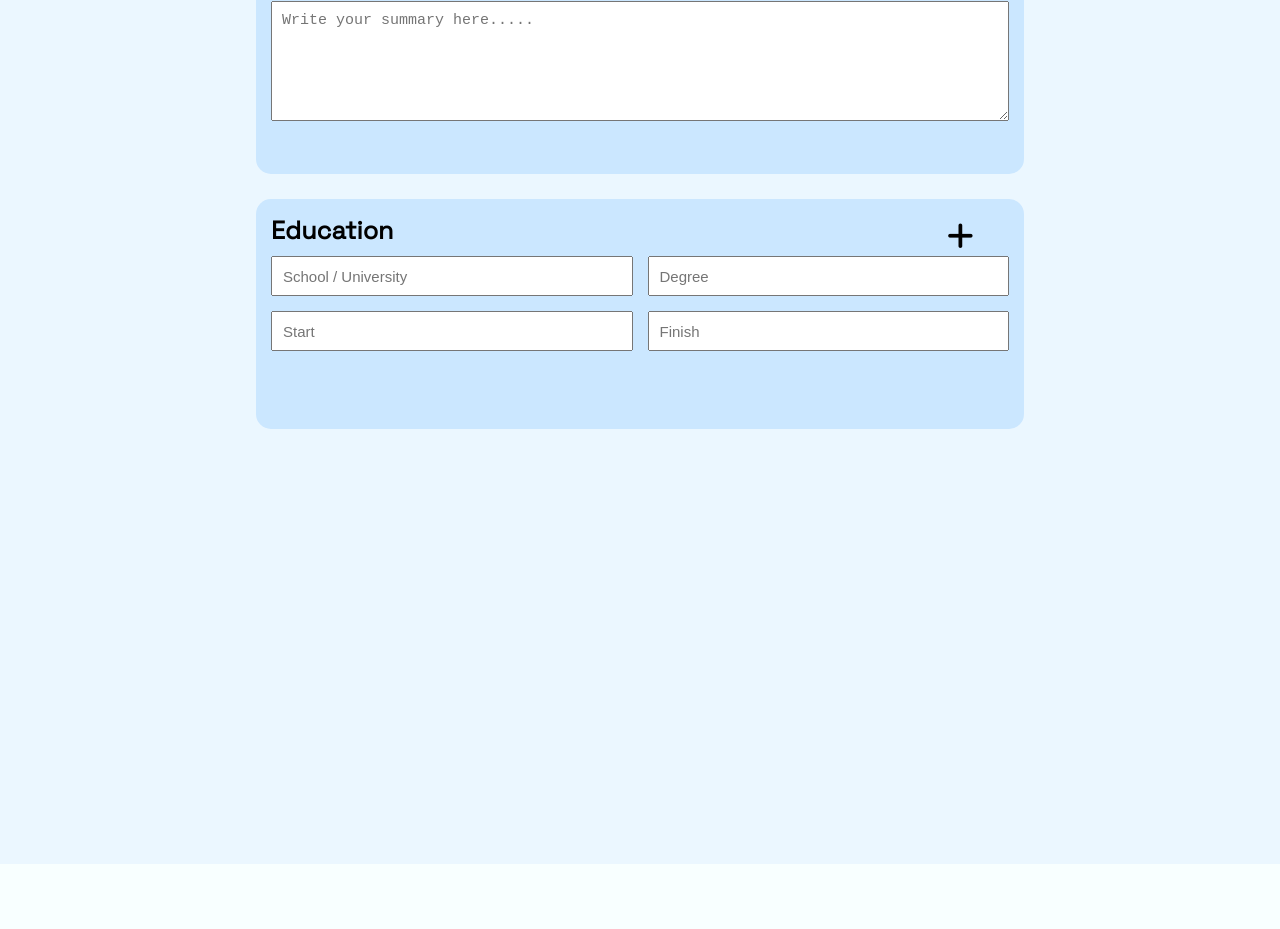
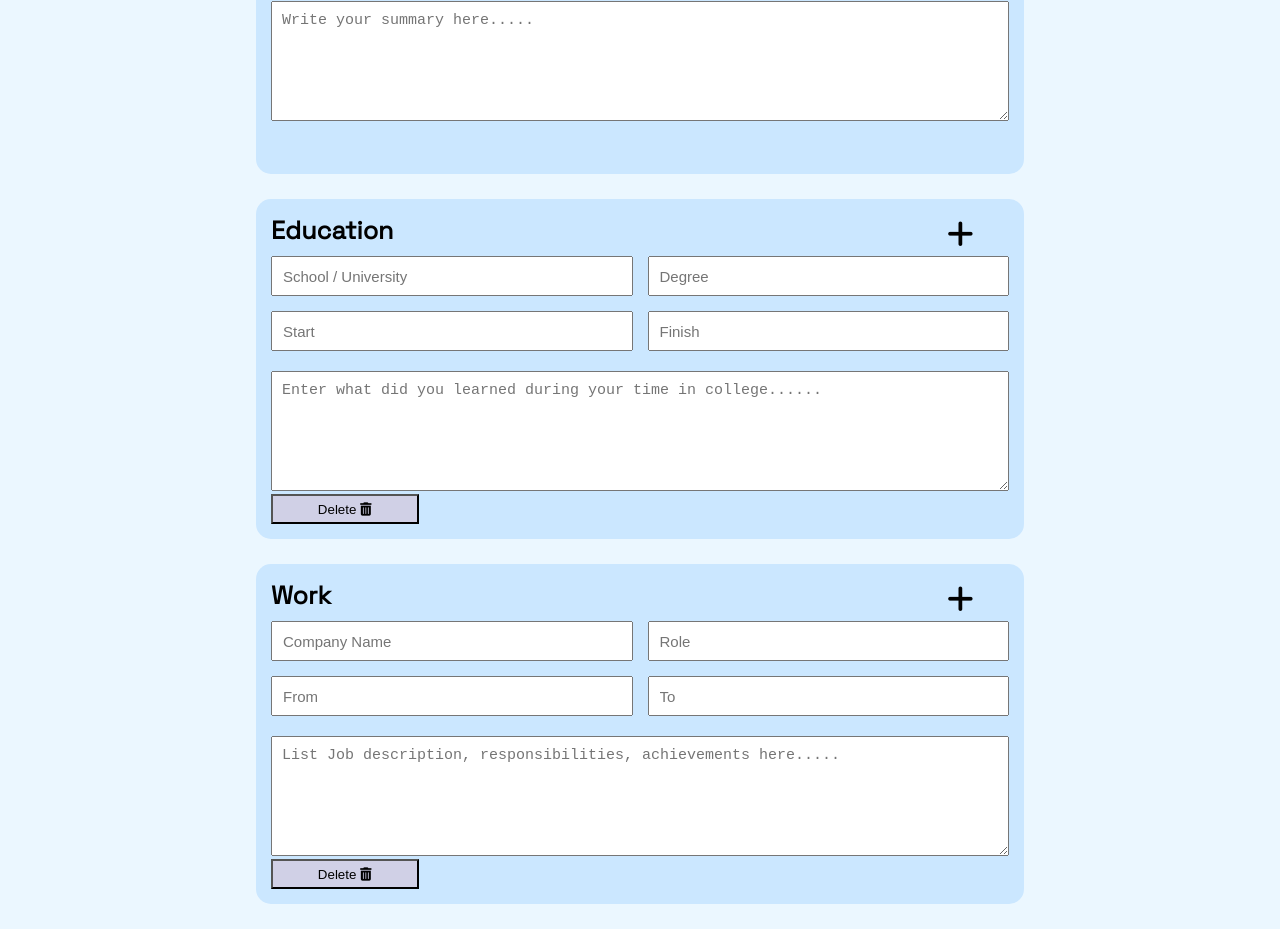
Before and after one commit to Negrea-Andrei/CV-App, a React (Vite) app: page / in a window 1280 px wide. Shown: the part 432-1361 px from the top of the page. Before the commit the page ends 1296 px from the top, so only its background shows below. Built offline with nearby package versions, Linux system fonts and the light colour scheme.

Commit message:
Style the textarea and delete buttons

```diff
--- a/src/App.css
+++ b/src/App.css
@@ -1,6 +1,6 @@
 .contain {
     width: 100%;
-    height: 150vh;
+    height: fit-content;
     display: flex;
     flex-direction: column;
     align-items: center;
@@ -12,10 +12,14 @@
     width: 60%;
     height: fit-content;
     position: relative;
-    min-width: 450px;
+    min-width: 300px;
     min-height: 230px;
     margin-top: 25px;
     background-color: var(--sectionColor);
     padding: 15px;
     border-radius: 15px;
 }
+
+.section:last-child {
+    margin-bottom: 25px;
+}
--- a/src/App.jsx
+++ b/src/App.jsx
@@ -4,6 +4,7 @@ import Header from "./components/Header/Header";
 import Info from "./components/Info/Info";
 import Description from "./components/Description/Description";
 import Education from "./components/Education/Education";
+import Work from "./components/Work/Work";
 
 function App() {
   const [viewButton, setViewButton] = useState(true);
@@ -27,6 +28,7 @@ function App() {
             <Info />
             <Description />
             <Education education={education} />
+            <Work />
           </div>
         ) : (
           <div>NOT YET</div>
--- a/src/components/Description/Description.css
+++ b/src/components/Description/Description.css
@@ -3,4 +3,5 @@
     width: 100%;
     height: 120px;
     font-size: 1.5rem;
+    resize: vertical;
 }
--- a/src/components/Education/Education.css
+++ b/src/components/Education/Education.css
@@ -1,6 +1,6 @@
 .add-segment {
     position: absolute;
     left: 90%;
-    top: 12%;
+    top: 25px;
     cursor: pointer;
 }
--- a/src/components/Education/Education.jsx
+++ b/src/components/Education/Education.jsx
@@ -17,17 +17,13 @@ function Education({ education }) {
               id="school"
               name="school"
             />
+            <input placeholder="Degree" type="text" id="degree" name="degree" />
             <input
-              placeholder="Degree"
+              placeholder="Start"
+              id="start-school"
               type="text"
-              id="degree"
-              name="degree"
+              name="start_school"
             />
-            <input
-            placeholder="Start"
-            id="start-school"
-            type="text"
-            name="start_school" />
             <input
               placeholder="Finish"
               type="text"
@@ -35,6 +31,14 @@ function Education({ education }) {
               name="finish_school"
             />
           </div>
+          <textarea
+            name="description"
+            className="text-area"
+            placeholder="Enter what did you learned during your time in college......"
+          ></textarea>
+          <button className="input-button">
+            Delete <i className="fas fa-trash-alt"></i>
+          </button>
         </>
       ) : (
         "Salut"
--- a/src/components/Header/Header.css
+++ b/src/components/Header/Header.css
@@ -3,7 +3,7 @@
     height: 12vh;
     width: 100%;
     min-height: 90px;
-    min-width: 400px;
+    min-width: 300px;
     display: flex;
     flex-direction: column;
     justify-content: center;
@@ -15,7 +15,7 @@
 }
 
 h1{
-    font-size: 4rem;
+    font-size: 3.7rem;
     height: 60%;
     display: flex;
     align-items: center;
--- /dev/null
+++ b/src/components/Work/Work.css
@@ -0,0 +1,10 @@
+.input-button {
+    height: 30px;
+    width: 20%;
+    transition: background-color ease-in 200ms;
+    background-color: color-mix(in srgb, var(--sectionColor) 90%, red 10%);
+}
+
+.input-button:hover {
+   background-color: color-mix(in srgb, var(--sectionColor) 40%, red 60%);
+}
--- /dev/null
+++ b/src/components/Work/Work.jsx
@@ -0,0 +1,45 @@
+import './Work.css'
+import React from 'react';
+
+export default function Work() {
+
+return (
+    <section className="section">
+      <h2 className="title">Work</h2>
+      <span className="add-segment">
+        <i className="fa-solid fa-plus fa-2xl"></i>
+      </span>
+      <div className="grid">
+        <input
+          name="company"
+          type="text"
+          placeholder="Company Name"
+        />
+        <input
+        name="role"
+        className="input-full-width"
+        type="text"
+        placeholder="Role"
+      />
+        <input
+          name="from"
+          type="text"
+          placeholder="From"
+        />
+        <input
+          name="to"
+          type="text"
+          placeholder="To"
+        />
+      </div>
+      <textarea
+        name="description"
+        className="text-area"
+        placeholder="List Job description, responsibilities, achievements here....."
+      ></textarea>
+      <button className="input-button">
+        Delete <i className="fas fa-trash-alt"></i>
+      </button>
+    </section>
+  );
+}
```
